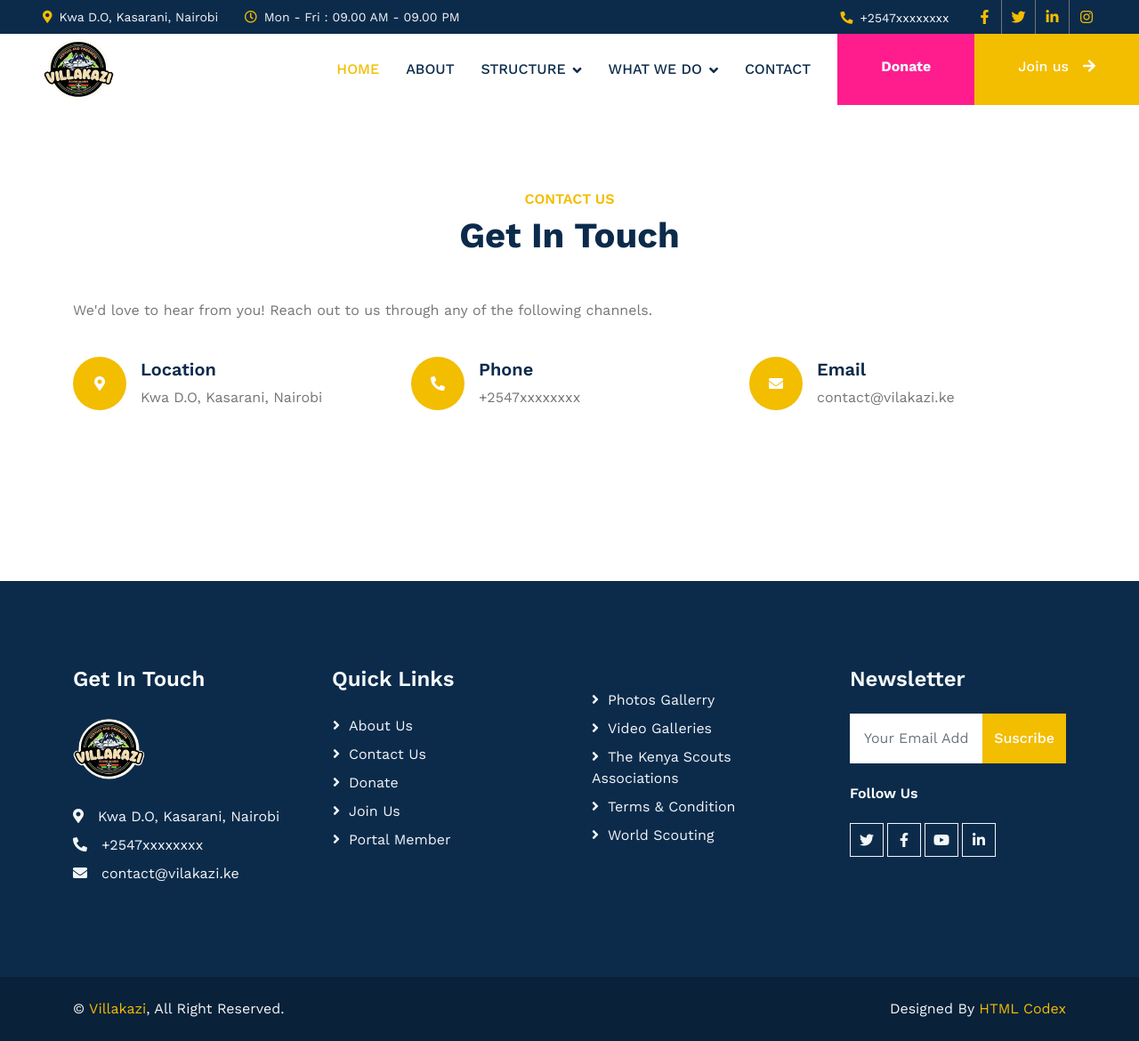
After one commit to Dante-254/vilakazi_jasiri, a Django app: page /contact/ in a window 1280 px wide. The commit adds this page. Shown: the whole page at 89% size. Run offline with Django 5.2, Linux system fonts and the light colour scheme; some libraries are stand-ins or nearby versions.

Commit message:
TEMplates_to_the_links_header

```diff
--- /dev/null
+++ b/main/templates/contact.html
@@ -0,0 +1,60 @@
+{% extends "index.html" %}
+{% block title %} Contact {% endblock %}
+{% load static %}
+
+{% block content %}
+<!-- Contact Start -->
+<div class="container-fluid py-6">
+    <div class="container">
+        <div class="text-center mx-auto mb-5 wow fadeInUp" data-wow-delay="0.1s" style="max-width: 500px;">
+            <h6 class="text-primary text-uppercase mb-2">Contact Us</h6>
+            <h1 class="display-6 mb-4">Get In Touch</h1>
+        </div>
+        <div class="row g-5">
+            <div class="col-lg-12 wow fadeInUp" data-wow-delay="0.1s">
+                <div class="h-100">
+                    <p>
+                        We'd love to hear from you! Reach out to us through any of the following channels.
+                    </p>
+                    <div class="row g-4 mt-2">
+                        <div class="col-md-4">
+                            <div class="d-flex align-items-center">
+                                <div class="flex-shrink-0 bg-primary text-white rounded-circle d-flex align-items-center justify-content-center" style="width: 60px; height: 60px;">
+                                    <i class="fa fa-map-marker-alt"></i>
+                                </div>
+                                <div class="ms-3">
+                                    <h5>Location</h5>
+                                    <p class="mb-0">Kwa D.O, Kasarani, Nairobi</p>
+                                </div>
+                            </div>
+                        </div>
+                        <div class="col-md-4">
+                            <div class="d-flex align-items-center">
+                                <div class="flex-shrink-0 bg-primary text-white rounded-circle d-flex align-items-center justify-content-center" style="width: 60px; height: 60px;">
+                                    <i class="fa fa-phone-alt"></i>
+                                </div>
+                                <div class="ms-3">
+                                    <h5>Phone</h5>
+                                    <p class="mb-0">+2547xxxxxxxx</p>
+                                </div>
+                            </div>
+                        </div>
+                        <div class="col-md-4">
+                            <div class="d-flex align-items-center">
+                                <div class="flex-shrink-0 bg-primary text-white rounded-circle d-flex align-items-center justify-content-center" style="width: 60px; height: 60px;">
+                                    <i class="fa fa-envelope"></i>
+                                </div>
+                                <div class="ms-3">
+                                    <h5>Email</h5>
+                                    <p class="mb-0">contact@vilakazi.ke</p>
+                                </div>
+                            </div>
+                        </div>
+                    </div>
+                </div>
+            </div>
+        </div>
+    </div>
+</div>
+<!-- Contact End -->
+{% endblock %}
--- a/main/urls.py
+++ b/main/urls.py
@@ -5,5 +5,10 @@ from . import views
 urlpatterns = [
     path("", views.home, name="home"),
     path("about/", views.about, name="about"),
-    # path("contact/", views.contact, name="contact"),
+    path("contact/", views.contact, name="contact"),
+    path("structure/kenya-scouts-law/", views.kenya_scouts_law, name="kenya_scouts_law"),
+    path("structure/leadership/", views.leadership, name="leadership"),
+    path("what-we-do/news/", views.news, name="news"),
+    path("what-we-do/upcoming-events/", views.upcoming_events, name="upcoming_events"),
+    path("what-we-do/past-events/", views.past_events, name="past_events"),
 ]
--- a/main/views.py
+++ b/main/views.py
@@ -6,3 +6,21 @@ def home(request):
 
 def about(request):
     return render(request, "about.html")
+
+def contact(request):
+    return render(request, "contact.html")
+
+def kenya_scouts_law(request):
+    return render(request, "kenya_scouts_law.html")
+
+def leadership(request):
+    return render(request, "leadership.html")
+
+def news(request):
+    return render(request, "news.html")
+
+def upcoming_events(request):
+    return render(request, "upcoming_events.html")
+
+def past_events(request):
+    return render(request, "past_events.html")
--- a/templates/index.html
+++ b/templates/index.html
@@ -1,44 +1,57 @@
 <!DOCTYPE html>
 <html lang="en">
-
   <head>
     {% load static %}
-    <meta charset="utf-8">
-    <title>Villakazi | {% block title %}{% endblock %} </title>
-    <meta content="width=device-width, initial-scale=1.0" name="viewport">
-    <meta content="" name="keywords">
-    <meta content="" name="description">
+    <meta charset="utf-8" />
+    <title>Villakazi | {% block title %}{% endblock %}</title>
+    <meta content="width=device-width, initial-scale=1.0" name="viewport" />
+    <meta content="" name="keywords" />
+    <meta content="" name="description" />
 
     <!-- Favicon -->
-    <link href="{% static 'img/logo.png' %}" rel="icon">
+    <link href="{% static 'img/logo.png' %}" rel="icon" />
 
     <!-- Google Web Fonts -->
-    <link rel="preconnect" href="https://fonts.googleapis.com">
-    <link rel="preconnect" href="https://fonts.gstatic.com" crossorigin>
-    <link href="https://fonts.googleapis.com/css2?family=Work+Sans:wght@400;500;600;700&display=swap" rel="stylesheet">
+    <link rel="preconnect" href="https://fonts.googleapis.com" />
+    <link rel="preconnect" href="https://fonts.gstatic.com" crossorigin />
+    <link
+      href="https://fonts.googleapis.com/css2?family=Work+Sans:wght@400;500;600;700&display=swap"
+      rel="stylesheet"
+    />
 
     <!-- Icon Font Stylesheet -->
-    <link href="https://cdnjs.cloudflare.com/ajax/libs/font-awesome/5.10.0/css/all.min.css" rel="stylesheet">
-    <link href="https://cdn.jsdelivr.net/npm/bootstrap-icons@1.4.1/font/bootstrap-icons.css" rel="stylesheet">
+    <link
+      href="https://cdnjs.cloudflare.com/ajax/libs/font-awesome/5.10.0/css/all.min.css"
+      rel="stylesheet"
+    />
+    <link
+      href="https://cdn.jsdelivr.net/npm/bootstrap-icons@1.4.1/font/bootstrap-icons.css"
+      rel="stylesheet"
+    />
 
     <!-- Libraries Stylesheet -->
-    <link href="{% static 'lib/animate/animate.min.css' %}" rel="stylesheet">
-    <link href="{% static 'lib/owlcarousel/assets/owl.carousel.min.css' %}" rel="stylesheet">
+    <link href="{% static 'lib/animate/animate.min.css' %}" rel="stylesheet" />
+    <link
+      href="{% static 'lib/owlcarousel/assets/owl.carousel.min.css' %}"
+      rel="stylesheet"
+    />
 
     <!-- Customized Bootstrap Stylesheet -->
-    <link href="{% static 'css/bootstrap.min.css' %}" rel="stylesheet">
+    <link href="{% static 'css/bootstrap.min.css' %}" rel="stylesheet" />
 
     <!-- Template Stylesheet -->
-    <link href="{% static 'css/style.css' %}" rel="stylesheet">
+    <link href="{% static 'css/style.css' %}" rel="stylesheet" />
   </head>
 
   <body>
     <!-- Spinner Start -->
-    <div id="spinner" class="show bg-white position-fixed translate-middle w-100 vh-100 top-50 start-50 d-flex align-items-center justify-content-center">
+    <div
+      id="spinner"
+      class="show bg-white position-fixed translate-middle w-100 vh-100 top-50 start-50 d-flex align-items-center justify-content-center"
+    >
       <div class="spinner-grow text-primary" role="status"></div>
     </div>
     <!-- Spinner End -->
-
 
     <!-- Topbar Start -->
     <div class="container-fluid bg-dark text-light p-0">
@@ -59,23 +72,43 @@
             <small>+2547xxxxxxxx</small>
           </div>
           <div class="h-100 d-inline-flex align-items-center mx-n2">
-                    <a class="btn btn-square btn-link rounded-0 border-0 border-end border-secondary" href=""><i class="fab fa-facebook-f"></i></a>
-                    <a class="btn btn-square btn-link rounded-0 border-0 border-end border-secondary" href=""><i class="fab fa-twitter"></i></a>
-                    <a class="btn btn-square btn-link rounded-0 border-0 border-end border-secondary" href=""><i class="fab fa-linkedin-in"></i></a>
-                    <a class="btn btn-square btn-link rounded-0" href=""><i class="fab fa-instagram"></i></a>
+            <a
+              class="btn btn-square btn-link rounded-0 border-0 border-end border-secondary"
+              href=""
+              ><i class="fab fa-facebook-f"></i
+            ></a>
+            <a
+              class="btn btn-square btn-link rounded-0 border-0 border-end border-secondary"
+              href=""
+              ><i class="fab fa-twitter"></i
+            ></a>
+            <a
+              class="btn btn-square btn-link rounded-0 border-0 border-end border-secondary"
+              href=""
+              ><i class="fab fa-linkedin-in"></i
+            ></a>
+            <a class="btn btn-square btn-link rounded-0" href=""
+              ><i class="fab fa-instagram"></i
+            ></a>
           </div>
         </div>
       </div>
     </div>
     <!-- Topbar End -->
 
-
     <!-- Navbar Start -->
     <nav class="navbar navbar-expand-lg bg-white navbar-light sticky-top p-0">
       <a href="/" class="navbar-brand d-flex align-items-center px-4 px-lg-5">
-            <h2 class="m-0"><img src="{% static 'img/logo.png' %}" height="80"></h2>
+        <h2 class="m-0">
+          <img src="{% static 'img/logo.png' %}" height="80" />
+        </h2>
       </a>
-        <button type="button" class="navbar-toggler me-4" data-bs-toggle="collapse" data-bs-target="#navbarCollapse">
+      <button
+        type="button"
+        class="navbar-toggler me-4"
+        data-bs-toggle="collapse"
+        data-bs-target="#navbarCollapse"
+      >
         <span class="navbar-toggler-icon"></span>
       </button>
       <div class="collapse navbar-collapse" id="navbarCollapse">
@@ -83,42 +116,85 @@
           <a href="/" class="nav-item nav-link active">Home</a>
           <a href="{% url 'about' %}" class="nav-item nav-link">About</a>
           <div class="nav-item dropdown">
-                    <a href="#" class="nav-link dropdown-toggle" data-bs-toggle="dropdown">Structure</a>
+            <a
+              href="#"
+              class="nav-link dropdown-toggle"
+              data-bs-toggle="dropdown"
+              >Structure</a
+            >
             <div class="dropdown-menu bg-light m-0">
-                        <a href="appointment.html" class="dropdown-item">Kenya Scouts Law and structure</a>
-                        <a href="team.html" class="dropdown-item">Leadership/Crew council</a>
-                        <a href="testimonial.html" class="dropdown-item">...</a>
+              <a href="{% url 'kenya_scouts_law' %}" class="dropdown-item"
+                >Kenya Scouts Law and structure</a
+              >
+              <a href="{% url 'leadership' %}" class="dropdown-item"
+                >Leadership/Crew council</a
+              >
             </div>
           </div>
           <div class="nav-item dropdown">
-                    <a href="#" class="nav-link dropdown-toggle" data-bs-toggle="dropdown">What we do</a>
+            <a
+              href="#"
+              class="nav-link dropdown-toggle"
+              data-bs-toggle="dropdown"
+              >What we do</a
+            >
             <div class="dropdown-menu bg-light m-0">
-                        <a href="appointment.html" class="dropdown-item">News</a>
-                        <a href="appointment.html" class="dropdown-item">Upcoming events</a>
-                        <a href="team.html" class="dropdown-item">Past events</a>
+              <a href="{% url 'news' %}" class="dropdown-item">News</a>
+              <a href="{% url 'upcoming_events' %}" class="dropdown-item"
+                >Upcoming events</a
+              >
+              <a href="{% url 'past_events' %}" class="dropdown-item"
+                >Past events</a
+              >
             </div>
           </div>
-                <a href="contact.html" class="nav-item nav-link">Contact</a>
+          <a href="{% url 'contact' %}" class="nav-item nav-link">Contact</a>
         </div>
-            <a href="https://htmlcodex.com/downloading/?item=2478" class="btn py-4 px-lg-5 d-none d-lg-block" style="background-color: #FF1D8D; color:aliceblue;"> <b>Donate</b> </a>
-            <a href="https://htmlcodex.com/downloading/?item=2478" class="btn btn-primary py-4 px-lg-5 d-none d-lg-block">Join us<i class="fa fa-arrow-right ms-3"></i></a>
+        <a
+          href="https://htmlcodex.com/downloading/?item=2478"
+          class="btn py-4 px-lg-5 d-none d-lg-block"
+          style="background-color: #ff1d8d; color: aliceblue"
+        >
+          <b>Donate</b>
+        </a>
+        <a
+          href="https://htmlcodex.com/downloading/?item=2478"
+          class="btn btn-primary py-4 px-lg-5 d-none d-lg-block"
+          >Join us<i class="fa fa-arrow-right ms-3"></i
+        ></a>
       </div>
     </nav>
     <!-- Navbar End -->
 
-    {% block content %}
-    {% endblock %}
+    {% block content %} {% endblock %}
 
     <!-- Footer Start -->
-    <div class="container-fluid bg-dark text-light footer my-6 mb-0 py-6 wow fadeIn" data-wow-delay="0.1s">
+    <div
+      class="container-fluid bg-dark text-light footer my-6 mb-0 py-6 wow fadeIn"
+      data-wow-delay="0.1s"
+    >
       <div class="container">
         <div class="row g-5">
           <div class="col-lg-3 col-md-6">
             <h4 class="text-white mb-4">Get In Touch</h4>
-                    <h2 class="text-primary mb-4"><img src="{% static 'img/logo.png' %}" height="80" alt="" srcset=""></h2>
-                    <p class="mb-2"><i class="fa fa-map-marker-alt me-3"></i>Kwa D.O, Kasarani, Nairobi</p>
-                    <p class="mb-2"><i class="fa fa-phone-alt me-3"></i>+2547xxxxxxxx</p>
-                    <p class="mb-2"><i class="fa fa-envelope me-3"></i>contact@vilakazi.ke</p>
+            <h2 class="text-primary mb-4">
+              <img
+                src="{% static 'img/logo.png' %}"
+                height="80"
+                alt=""
+                srcset=""
+              />
+            </h2>
+            <p class="mb-2">
+              <i class="fa fa-map-marker-alt me-3"></i>Kwa D.O, Kasarani,
+              Nairobi
+            </p>
+            <p class="mb-2">
+              <i class="fa fa-phone-alt me-3"></i>+2547xxxxxxxx
+            </p>
+            <p class="mb-2">
+              <i class="fa fa-envelope me-3"></i>contact@vilakazi.ke
+            </p>
           </div>
           <div class="col-lg-3 col-md-6">
             <h4 class="text-light mb-4">Quick Links</h4>
@@ -140,16 +216,28 @@
             <h4 class="text-light mb-4">Newsletter</h4>
             <form action="">
               <div class="input-group">
-                            <input type="text" class="form-control p-3 border-0" placeholder="Your Email Address">
+                <input
+                  type="text"
+                  class="form-control p-3 border-0"
+                  placeholder="Your Email Address"
+                />
                 <button class="btn btn-primary">Suscribe</button>
               </div>
             </form>
             <h6 class="text-white mt-4 mb-3">Follow Us</h6>
             <div class="d-flex pt-2">
-                        <a class="btn btn-square btn-outline-light me-1" href=""><i class="fab fa-twitter"></i></a>
-                        <a class="btn btn-square btn-outline-light me-1" href=""><i class="fab fa-facebook-f"></i></a>
-                        <a class="btn btn-square btn-outline-light me-1" href=""><i class="fab fa-youtube"></i></a>
-                        <a class="btn btn-square btn-outline-light me-0" href=""><i class="fab fa-linkedin-in"></i></a>
+              <a class="btn btn-square btn-outline-light me-1" href=""
+                ><i class="fab fa-twitter"></i
+              ></a>
+              <a class="btn btn-square btn-outline-light me-1" href=""
+                ><i class="fab fa-facebook-f"></i
+              ></a>
+              <a class="btn btn-square btn-outline-light me-1" href=""
+                ><i class="fab fa-youtube"></i
+              ></a>
+              <a class="btn btn-square btn-outline-light me-0" href=""
+                ><i class="fab fa-linkedin-in"></i
+              ></a>
             </div>
           </div>
         </div>
@@ -157,9 +245,11 @@
     </div>
     <!-- Footer End -->
 
-
     <!-- Copyright Start -->
-    <div class="container-fluid copyright text-light py-4 wow fadeIn" data-wow-delay="0.1s">
+    <div
+      class="container-fluid copyright text-light py-4 wow fadeIn"
+      data-wow-delay="0.1s"
+    >
       <div class="container">
         <div class="row">
           <div class="col-md-6 text-center text-md-start mb-3 mb-md-0">
@@ -175,10 +265,10 @@
     </div>
     <!-- Copyright End -->
 
-
     <!-- Back to Top -->
-    <a href="#" class="btn btn-lg btn-primary btn-lg-square back-to-top"><i class="bi bi-arrow-up"></i></a>
-
+    <a href="#" class="btn btn-lg btn-primary btn-lg-square back-to-top"
+      ><i class="bi bi-arrow-up"></i
+    ></a>
 
     <!-- JavaScript Libraries -->
     <script src="https://code.jquery.com/jquery-3.4.1.min.js"></script>
@@ -191,5 +281,4 @@
     <!-- Template Javascript -->
     <script src="{% static 'js/main.js' %}"></script>
   </body>
-
 </html>
```
Also changed, not shown: main/templates/about.html (added, +35 -0 lines), main/templates/kenya_scouts_law.html (added, +32 -0 lines), main/templates/leadership.html (added, +31 -0 lines), main/templates/news.html (added, +29 -0 lines), main/templates/past_events.html (added, +31 -0 lines), main/templates/upcoming_events.html (added, +30 -0 lines), 1 other file. Lines whose indentation alone changed are shown as unchanged.
